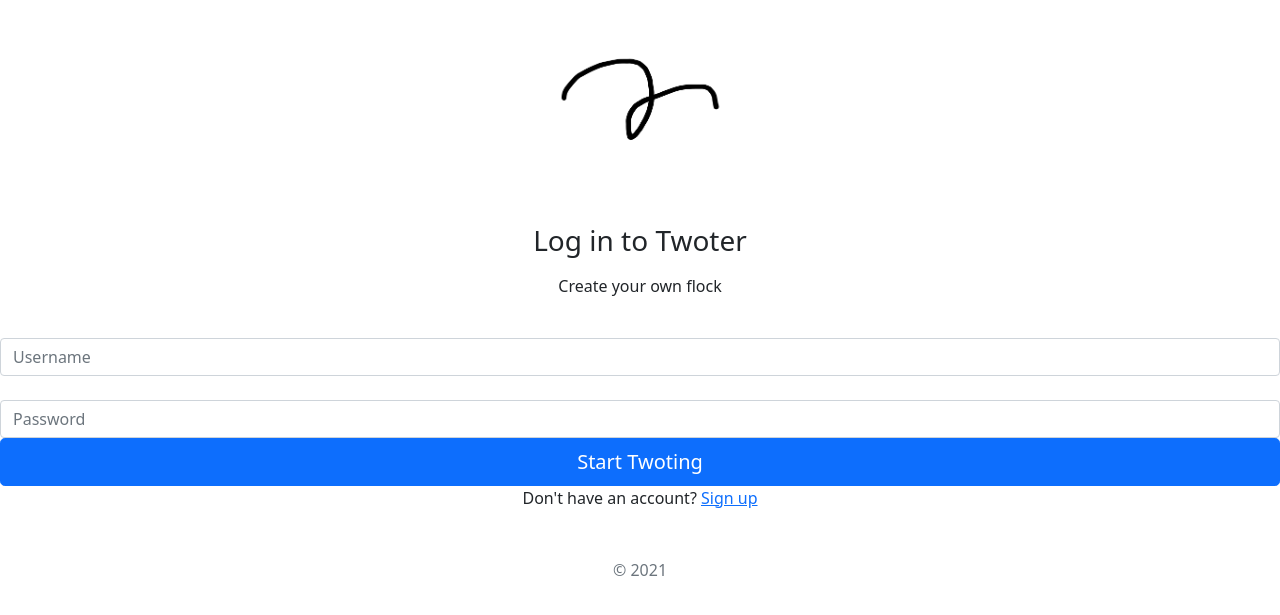
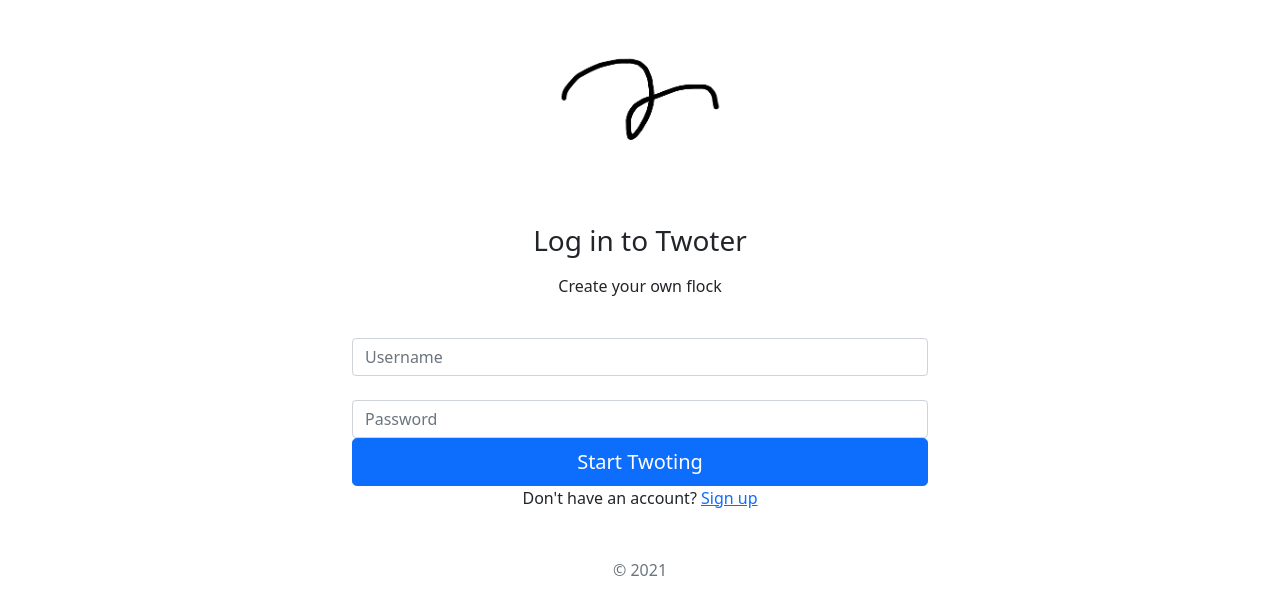
Before and after one commit to tylerBrittain42/Twoter, a Flask app: page /login in a window 1280 px wide. Shown: the top 615 px of the page. Run offline with Flask 2, Linux system fonts and the light colour scheme; parts of the project's set-up code (start-up, migrations or seed data) failed here and were passed over.

Commit message:
Fixed login and sign up css

```diff
--- a/app/templates/compose.html
+++ b/app/templates/compose.html
@@ -1,6 +1,7 @@
 <!DOCTYPE html>
 <html lang="en">
   <head>
+    <link rel="icon" href="{{ url_for('static', filename='/img/TwoterLogo.png') }}">
     <meta charset="UTF-8" />
     <meta http-equiv="X-UA-Compatible" content="IE=edge" />
     <meta name="viewport" content="width=device-width, initial-scale=1.0" />
--- a/app/templates/login.html
+++ b/app/templates/login.html
@@ -1,6 +1,7 @@
 <!doctype html>
 <html lang="en">
   <head>
+    <link rel="icon" href="{{ url_for('static', filename='/img/TwoterLogo.png') }}">
     <meta charset="utf-8">
     <meta name="viewport" content="width=device-width, initial-scale=1">
     <meta http-equiv="X-UA-Compatible" content="IE=edge" />
@@ -9,7 +10,7 @@
 
 
     <link rel="canonical" href="https://getbootstrap.com/docs/5.1/examples/sign-in/"/>
-    <link href="{{ url_for('static', filename='style.css') }}"/>
+    <link href="{{ url_for('static', filename='styles.css') }}"/>
 
 
     <!-- Bootstrap core CSS -->
@@ -33,12 +34,12 @@
 
 
     <!-- Custom styles for this template -->
-    <link href="/Users/rafaeleduardolintao/Desktop/Twoter/bootstrap:css/examples/sign-in/signin.css" rel="stylesheet">
   </head>
   <body class="text-center form-signin">
-        <img class="mb-4" src="TwoterLogo.png" alt="" width="200" height="200">
+        <img class="mb-4" src="{{ url_for('static', filename='/img/TwoterLogo.png') }}" alt="" width="200" height="200">
         <h1 class="h3 mb-3 fw-normal">Log in to Twoter</h1>
         <p>Create your own flock</p>
+    <div class = "login" style="width:45%; margin:0 auto">
       <form action="/login" method="post" class="center-form">
           <label for="username"></label>
           <input type="text" class="form-control" name="username" id="username" placeholder="Username">
@@ -48,6 +49,7 @@
 
         <button class="w-100 btn btn-lg btn-primary" type="submit">Start Twoting</button>
       </form>
+    </div>
       <div>
         <p>Don't have an account? <a href='/sign-up'>Sign up</a></p>
         <p class="mt-5 mb-3 text-muted">&copy; 2021</p>
```
Also changed, not shown: app/templates/feed.html (+6 -4 lines), app/templates/profile.html (+4 -3 lines), app/templates/sign-up.html (+6 -3 lines), app/static/img/TwoterLogo.png (renamed from app/templates/TwoterLogo.png), app/static/img/default.jpg (renamed from app/templates/defaultprof.jpg), app/static/styles.css (renamed from raf_templates/styles.css).
